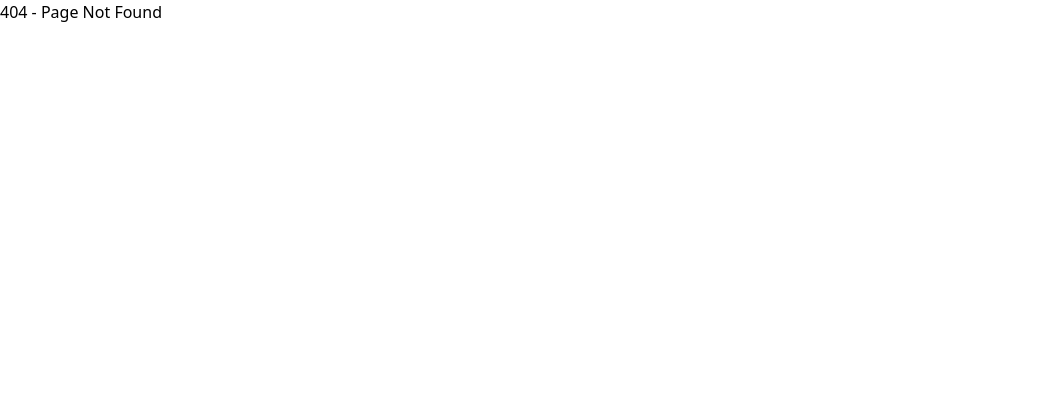
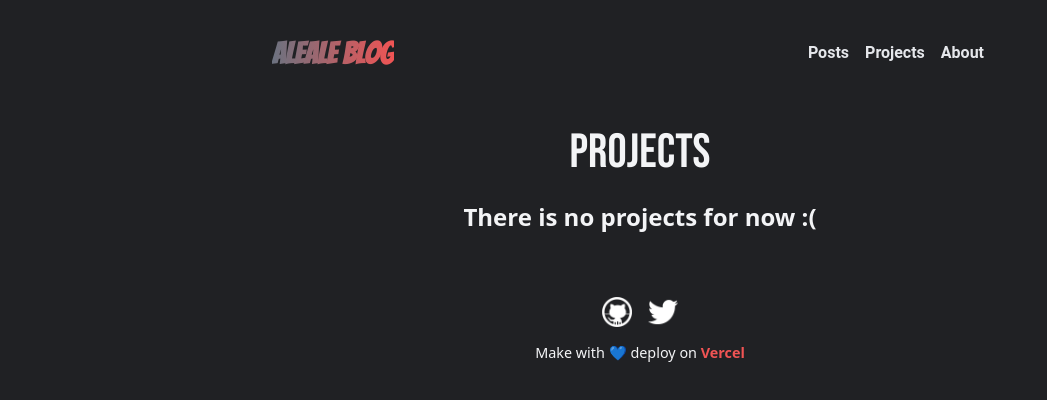
Before and after one commit to alefram/Alefram.github.io, a Next.js app: page /Projects in a window 1280 px wide. Before the commit this address had no page. Shown: the top 400 px of the page, without its empty margins (0-1047 px from the left). Built offline with nearby package versions, Linux system fonts and the light colour scheme; what @tailwindcss/typography would draw is missing.

Commit message:
add projects stuff

```diff
--- a/components/Footer.jsx
+++ b/components/Footer.jsx
@@ -4,7 +4,7 @@ import Image from 'next/image';
 const Footer = () => {
     return (
         <>
-            <div className="py-12 prose-lg">
+            <footer className="py-12 prose-lg">
                 <div className="flex justify-center space-x-4 mt-4">
                     <Link href="https://github.com/Alexfm101">
                         <a>
@@ -22,7 +22,7 @@ const Footer = () => {
                         Make with &#128153; deploy on <Link href="https://vercel.com/"><a className="font-bold text-supertext">Vercel</a></Link>
                     </small>
                 </div>
-            </div>
+            </footer>
             {/* <div>Iconos diseñados por <a href="https://www.flaticon.es/autores/pixel-perfect" title="Pixel perfect">Pixel perfect</a> from <a href="https://www.flaticon.es/" title="Flaticon">www.flaticon.es</a></div> */}
         </>
     );
--- a/components/Navbar.jsx
+++ b/components/Navbar.jsx
@@ -8,17 +8,20 @@ const Navbar = () => {
         <div className="flex flex-col md:flex-row p-4 container mx-auto lg:max-w-screen-md justify-between">
           <div className="mt-1 pr-4 py-4">
             <Link href="/">
-              <a className="text-gradient bg-gradient-to-r from-gray-500 to-supertext text-3xl font-banger font-semibold ">
-                Aleale Blog
-              </a>
+				<a className="text-gradient bg-gradient-to-r from-gray-500 to-supertext text-3xl font-banger font-semibold ">
+					Aleale Blog
+				</a>
             </Link>
           </div>
           <div className=" md:m-2 md:p-4 space-x-4 md:text-center">
             <Link  href="/Posts">
-              <a className="text-gray-200 font-Roboto font-semibold hover:underline hover:text-supertext">Posts</a>
+              	<a className="text-gray-200 font-Roboto font-semibold hover:underline hover:text-supertext">Posts</a>
+            </Link>
+            <Link href="/Projects">
+				<a className="text-gray-200 font-semibold font-Roboto hover:underline hover:text-supertext">Projects</a>
             </Link>
             <Link href="/About">
-              <a className="text-gray-200 font-semibold font-Roboto hover:underline hover:text-supertext">About</a>
+              	<a className="text-gray-200 font-semibold font-Roboto hover:underline hover:text-supertext">About</a>
             </Link>
           </div>
         </div>
--- /dev/null
+++ b/components/Project.jsx
@@ -0,0 +1,8 @@
+
+export default function Project() {
+    return (
+        <div>
+            fuck you
+        </div>
+    );
+}
--- a/pages/Posts.jsx
+++ b/pages/Posts.jsx
@@ -37,9 +37,8 @@ const Posts = ({allPostsData}) => {
                     </ul>
                 </div>
             </main>
-            <footer className="">
-                <Footer/>
-            </footer>
+
+            <Footer/>
         </div>
     );
 };
--- /dev/null
+++ b/pages/Projects.jsx
@@ -0,0 +1,33 @@
+import Head from 'next/head'
+import Footer from '../components/Footer'
+import Navbar from '../components/Navbar'
+
+export default function Projects() {
+    return (
+        <div className="bg-background min-h-screen">
+            <Head>
+                <title>My projects</title>
+                <link rel="icon" href="/favicon.ico" />
+                <meta name="viewport" content="initial-scale=1.0, width=device-width" key="viewport" />
+                <link href="https://fonts.googleapis.com/css2?family=Bebas+Neue&display=swap" rel="stylesheet"/>
+                <link href="https://fonts.googleapis.com/css2?family=Bangers&display=swap" rel="stylesheet"/>
+                <link href="https://fonts.googleapis.com/css2?family=Nunito+Sans&display=swap" rel="stylesheet"/>
+            </Head>
+
+            <Navbar/>
+
+            <main className="mx-auto px-5 lg:max-w-screen-md">
+                <div className="m-2 p-4">
+                    <h1 className="prose text-5xl text-center text-gray-100 font-bebasNue">Projects</h1>
+                </div>
+                <div>
+                    <h1 className="text-2xl text-center text-gray-100 font-bold">
+                        There is no projects for now :(
+                    </h1>
+                </div>
+            </main>
+            <Footer/>
+
+        </div>
+    );
+}
--- a/pages/index.jsx
+++ b/pages/index.jsx
@@ -33,6 +33,9 @@ const Home = () => {
                     <Link href="/About">
                         <a className="text-supertext">More about me</a>
                     </Link>
+                    <Link href="/Projects">
+                        <a className="text-supertext">My Projects</a>
+                    </Link>
                 </div>
             </div>
         </main>
```
